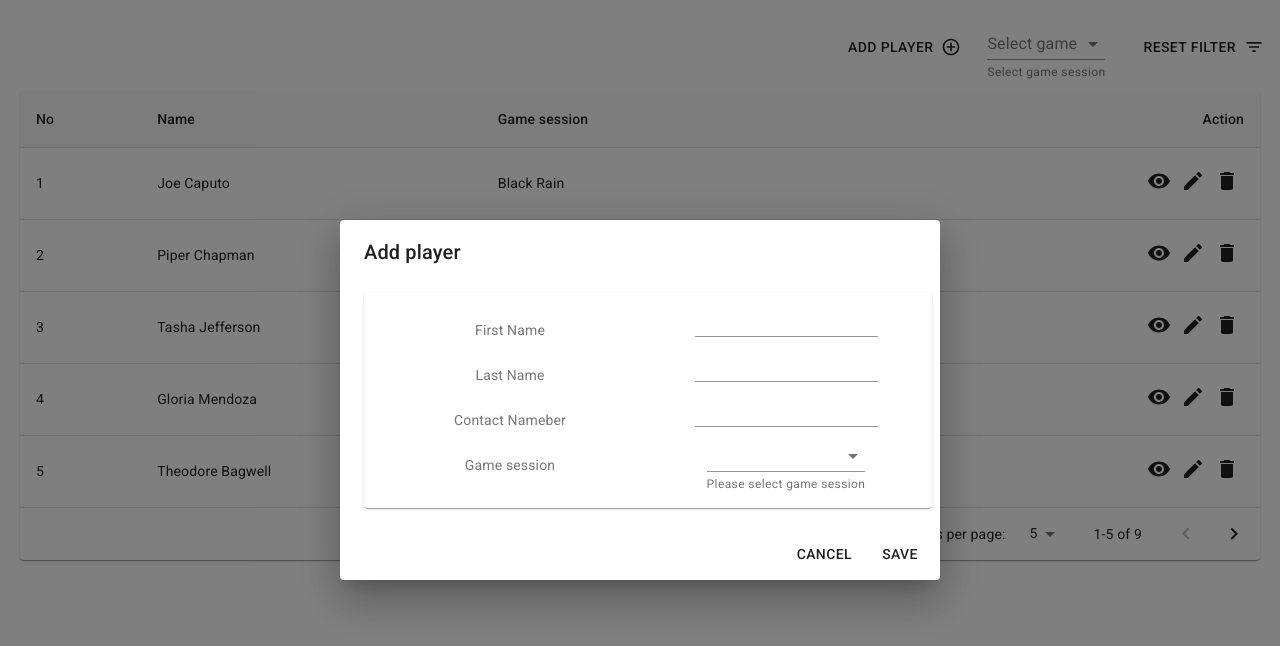
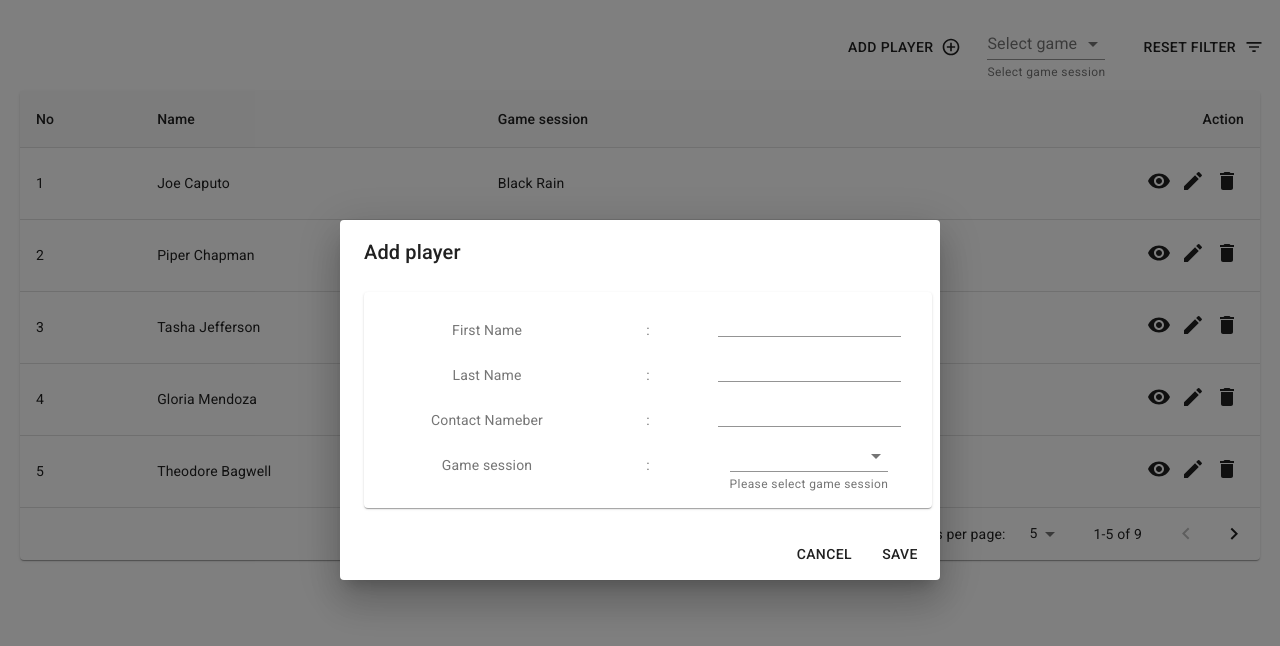
Before and after one commit to iamprakash4/tabletop, a React (Create React App) app: page /dashboard in a window 1280 px wide. Both pictures are taken after a click on the button "ADD PLAYER". Shown: the top 646 px of the page. Built offline with nearby package versions, Linux system fonts and the light colour scheme.

Commit message:
added semicolon to dialog

```diff
--- a/src/Dashboard/Dashboard.component.js
+++ b/src/Dashboard/Dashboard.component.js
@@ -296,12 +296,17 @@ class Dashboard extends PureComponent  {
                         <Box sx={{ flexGrow: 1 }}>
                             <Item>
                                 <Grid container >
-                                    <Grid item xs={5} md={6} style={{padding:'5px'}}>
+                                    <Grid item xs={5} md={5} style={{padding:'5px'}}>
                                         <div style={{marginTop:'15px'}}>
                                             First Name
                                         </div>
                                     </Grid>
-                                    <Grid item xs={5} md={6} style={{padding:'5px'}}>
+                                    <Grid item xs={2} md={2} style={{padding:'5px'}}>
+                                        <div style={{marginTop:'15px'}}>
+                                            :
+                                        </div>
+                                    </Grid>
+                                    <Grid item xs={5} md={5} style={{padding:'5px'}}>
                                         <TextField
                                             name = 'first_name'
                                             defaultValue = {this.state.player.first_name}
@@ -311,12 +316,17 @@ class Dashboard extends PureComponent  {
                                             variant="standard"
                                         />
                                     </Grid>
-                                    <Grid item xs={5} md={6} style={{padding:'5px'}}>
+                                    <Grid item xs={5} md={5} style={{padding:'5px'}}>
                                         <div style={{marginTop:'15px'}}>
                                             Last Name
                                         </div>
                                     </Grid>
-                                    <Grid item xs={5} md={6} style={{padding:'5px'}}>
+                                    <Grid item xs={2} md={2} style={{padding:'5px'}}>
+                                        <div style={{marginTop:'15px'}}>
+                                            :
+                                        </div>
+                                    </Grid>
+                                    <Grid item xs={5} md={5} style={{padding:'5px'}}>
                                         <TextField
                                             name = 'last_name'
                                             defaultValue = {this.state.player.last_name}
@@ -326,12 +336,17 @@ class Dashboard extends PureComponent  {
                                             variant="standard"
                                         />
                                     </Grid>
-                                    <Grid item xs={5} md={6} style={{padding:'5px'}}>
+                                    <Grid item xs={5} md={5} style={{padding:'5px'}}>
                                         <div style={{marginTop:'15px'}}>
                                             Contact Nameber
                                         </div>
                                     </Grid>
-                                    <Grid item xs={5} md={6} style={{padding:'5px'}}>
+                                    <Grid item xs={2} md={2} style={{padding:'5px'}}>
+                                        <div style={{marginTop:'15px'}}>
+                                            :
+                                        </div>
+                                    </Grid>
+                                    <Grid item xs={5} md={5} style={{padding:'5px'}}>
                                         <TextField
                                             name = 'contact_number'
                                             defaultValue = {this.state.player.contact_number}
@@ -341,12 +356,17 @@ class Dashboard extends PureComponent  {
                                             variant="standard"
                                         />
                                     </Grid>
-                                    <Grid item xs={5} md={6} style={{padding:'5px'}}>
+                                    <Grid item xs={5} md={5} style={{padding:'5px'}}>
                                         <div style={{marginTop:'15px'}}>
                                             Game session
                                         </div>
                                     </Grid>
-                                    <Grid item xs={5} md={6} style={{padding:'5px'}}>
+                                    <Grid item xs={2} md={2} style={{padding:'5px'}}>
+                                        <div style={{marginTop:'15px'}}>
+                                            :
+                                        </div>
+                                    </Grid>
+                                    <Grid item xs={5} md={5} style={{padding:'5px'}}>
                                         <TextField
                                             id="outlined-select-currency"
                                             select
@@ -394,36 +414,48 @@ class Dashboard extends PureComponent  {
                         <Box sx={{ flexGrow: 1 }}>
                             <Item>
                                 <Grid container >
-                                    <Grid item xs={5} md={6} style={{padding:'5px'}}>
+                                    <Grid item xs={5} md={5} style={{padding:'5px'}}>
                                         <div >
                                             First Name
                                         </div>
                                     </Grid>
-                                    <Grid item xs={5} md={6} style={{padding:'5px'}}>
+                                    <Grid item xs={2} md={2} style={{padding:'5px'}}>
+                                    :
+                                    </Grid>
+                                    <Grid item xs={5} md={5} style={{padding:'5px'}}>
                                         {player.first_name}
                                     </Grid>
-                                    <Grid item xs={5} md={6} style={{padding:'5px'}}>
+                                    <Grid item xs={5} md={5} style={{padding:'5px'}}>
                                         <div >
                                             Last Name
                                         </div>
                                     </Grid>
-                                    <Grid item xs={5} md={6} style={{padding:'5px'}}>
+                                    <Grid item xs={2} md={2} style={{padding:'5px'}}>
+                                    :
+                                    </Grid>
+                                    <Grid item xs={5} md={5} style={{padding:'5px'}}>
                                         {player.last_name}
                                     </Grid>
-                                    <Grid item xs={5} md={6} style={{padding:'5px'}}>
+                                    <Grid item xs={5} md={5} style={{padding:'5px'}}>
                                         <div >
                                             Contact Nameber
                                         </div>
                                     </Grid>
-                                    <Grid item xs={5} md={6} style={{padding:'5px'}}>
+                                    <Grid item xs={2} md={2} style={{padding:'5px'}}>
+                                    :
+                                    </Grid>
+                                    <Grid item xs={5} md={5} style={{padding:'5px'}}>
                                         {player.contact_number}
                                     </Grid>
-                                    <Grid item xs={5} md={6} style={{padding:'5px'}}>
+                                    <Grid item xs={5} md={5} style={{padding:'5px'}}>
                                         <div >
                                             Game session
                                         </div>
                                     </Grid>
-                                    <Grid item xs={5} md={6} style={{padding:'5px'}}>
+                                    <Grid item xs={2} md={2} style={{padding:'5px'}}>
+                                    :
+                                    </Grid>
+                                    <Grid item xs={5} md={5} style={{padding:'5px'}}>
                                         {player.game_session}
                                     </Grid>
                                 </Grid>
```
